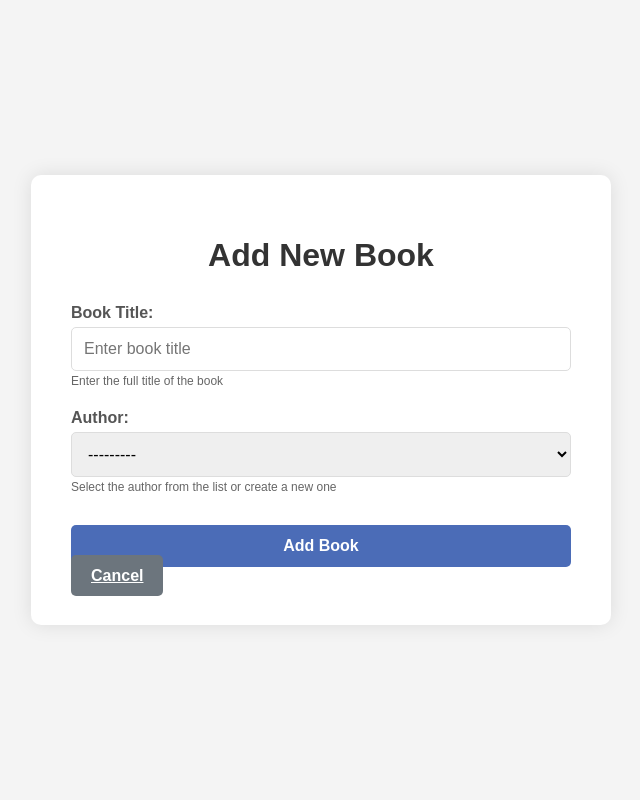
After one commit to AhmedFakhr999/Alx_DjangoLearnLab, a Django app: page /relationship/books/add/ in a window 1280 px wide. The commit adds this page. Shown: the whole page, without its empty margins (319-959 px from the left). Run offline with Django 5.2, Linux system fonts and the light colour scheme; a user stored in the database is signed in; data that the repository does not hold is empty.

Commit message:
modification for task 4

```diff
--- a/django-models/LibraryProject/relationship_app/forms.py
+++ b/django-models/LibraryProject/relationship_app/forms.py
@@ -1,7 +1,7 @@
 from django import forms
 from django.contrib.auth.forms import UserCreationForm
 from django.contrib.auth.models import User
-from .models import UserProfile
+from .models import UserProfile, Book, Author
 
 class ExtendedUserCreationForm(UserCreationForm):
     ROLE_CHOICES = [
@@ -38,3 +38,30 @@ class ExtendedUserCreationForm(UserCreationForm):
             profile.save()
 
         return user
+
+class BookForm(forms.ModelForm):
+    """Form for adding and editing books"""
+    class Meta:
+        model = Book
+        fields = ['title', 'author']
+        widgets = {
+            'title': forms.TextInput(attrs={'class': 'form-control', 'placeholder': 'Enter book title'}),
+            'author': forms.Select(attrs={'class': 'form-control'}),
+        }
+        labels = {
+            'title': 'Book Title',
+            'author': 'Author',
+        }
+        help_texts = {
+            'title': 'Enter the full title of the book',
+            'author': 'Select the author from the list or create a new one',
+        }
+
+class AuthorForm(forms.ModelForm):
+    """Form for adding authors (for completeness)"""
+    class Meta:
+        model = Author
+        fields = ['name']
+        widgets = {
+            'name': forms.TextInput(attrs={'class': 'form-control', 'placeholder': 'Enter author name'}),
+        }
--- /dev/null
+++ b/django-models/LibraryProject/relationship_app/templates/relationship_app/book_form.html
@@ -0,0 +1,102 @@
+<!DOCTYPE html>
+<html lang="en">
+<head>
+    <meta charset="UTF-8">
+    <title>{{ title }}</title>
+    <style>
+        body {
+            font-family: Arial, sans-serif;
+            background-color: #f4f4f4;
+            margin: 0;
+            padding: 0;
+            display: flex;
+            justify-content: center;
+            align-items: center;
+            min-height: 100vh;
+        }
+        .container {
+            background-color: white;
+            padding: 40px;
+            border-radius: 10px;
+            box-shadow: 0 0 20px rgba(0,0,0,0.1);
+            width: 100%;
+            max-width: 500px;
+        }
+        h1 {
+            text-align: center;
+            color: #333;
+            margin-bottom: 30px;
+        }
+        .form-group {
+            margin-bottom: 20px;
+        }
+        label {
+            display: block;
+            margin-bottom: 5px;
+            color: #555;
+            font-weight: bold;
+        }
+        input[type="text"],
+        select {
+            width: 100%;
+            padding: 12px;
+            border: 1px solid #ddd;
+            border-radius: 5px;
+            font-size: 16px;
+            box-sizing: border-box;
+        }
+        .btn {
+            background-color: #4b6cb7;
+            color: white;
+            padding: 12px 20px;
+            border: none;
+            border-radius: 5px;
+            cursor: pointer;
+            font-size: 16px;
+            font-weight: bold;
+            width: 100%;
+            transition: background-color 0.3s;
+            margin-top: 10px;
+        }
+        .btn:hover {
+            background-color: #3a559f;
+        }
+        .btn-cancel {
+            background-color: #6c757d;
+            margin-top: 10px;
+        }
+        .btn-cancel:hover {
+            background-color: #545b62;
+        }
+    </style>
+</head>
+<body>
+    <div class="container">
+        <h1>{{ title }}</h1>
+
+        <form method="post">
+            {% csrf_token %}
+
+            {% for field in form %}
+            <div class="form-group">
+                <label for="{{ field.id_for_label }}">{{ field.label }}:</label>
+                {{ field }}
+
+                {% if field.help_text %}
+                <small style="color: #666; font-size: 12px;">{{ field.help_text }}</small>
+                {% endif %}
+
+                {% if field.errors %}
+                <div style="color: red; font-size: 14px; margin-top: 5px;">
+                    {{ field.errors }}
+                </div>
+                {% endif %}
+            </div>
+            {% endfor %}
+
+            <button type="submit" class="btn">{{ action }} Book</button>
+            <a href="{% url 'relationship_app:book-list' %}" class="btn btn-cancel">Cancel</a>
+        </form>
+    </div>
+</body>
+</html>
--- a/django-models/LibraryProject/relationship_app/urls.py
+++ b/django-models/LibraryProject/relationship_app/urls.py
@@ -15,12 +15,23 @@ urlpatterns = [
     path('librarian/', views.librarian_view, name='librarian_view'),
     path('member/', views.member_view, name='member_view'),
 
+    # Book views with custom permissions - function-based
+    path('books/', views.list_books, name='book-list'),
+    path('books/<int:book_id>/', views.book_detail, name='book-detail'),
+    path('books/add/', views.add_book, name='add-book'),
+    path('books/<int:book_id>/edit/', views.edit_book, name='edit-book'),
+    path('books/<int:book_id>/delete/', views.delete_book, name='delete-book'),
+
+    # Alternative class-based book views
+    path('books/class/add/', views.BookCreateView.as_view(), name='add-book-class'),
+    path('books/class/<int:pk>/edit/', views.BookUpdateView.as_view(), name='edit-book-class'),
+    path('books/class/<int:pk>/delete/', views.BookDeleteView.as_view(), name='delete-book-class'),
+
     # Protected example URLs
     path('protected/', views.protected_view_example, name='protected'),
     path('protected-books/', views.ProtectedListView.as_view(), name='protected-books'),
 
     # Original URLs
-    path('books/', views.list_books, name='book-list'),
     path('libraries/', views.LibraryListView.as_view(), name='library-list'),
     path('library/<int:pk>/', views.LibraryDetailView.as_view(), name='library-detail'),
     path('library-fn/<int:library_id>/', views.library_detail_function, name='library-detail-fn'),
--- a/django-models/LibraryProject/relationship_app/views.py
+++ b/django-models/LibraryProject/relationship_app/views.py
@@ -1,12 +1,14 @@
 from django.shortcuts import render, get_object_or_404, redirect
 from django.contrib.auth import login, authenticate
 from django.contrib.auth.forms import UserCreationForm, AuthenticationForm
-from django.contrib.auth.decorators import login_required, user_passes_test
-from django.contrib.auth.mixins import LoginRequiredMixin
+from django.contrib.auth.decorators import login_required, user_passes_test, permission_required
+from django.contrib.auth.mixins import LoginRequiredMixin, PermissionRequiredMixin
 from django.contrib import messages
-from django.views.generic import ListView, DetailView
+from django.views.generic import ListView, DetailView, CreateView, UpdateView, DeleteView
 from django.urls import reverse_lazy
+from django.views import View
 from .models import Book, Library, Author, UserProfile
+from .forms import ExtendedUserCreationForm, BookForm
 
 # Custom test functions for role-based access
 def is_admin(user):
@@ -71,8 +73,6 @@ def home(request):
 # REGISTRATION VIEW WITH ROLE SELECTION
 def register(request):
     """Enhanced registration view with role selection"""
-    from .forms import ExtendedUserCreationForm  # We'll create this form
-
     if request.method == 'POST':
         form = ExtendedUserCreationForm(request.POST)
         if form.is_valid():
@@ -108,7 +108,6 @@ def admin_view(request):
 @user_passes_test(is_librarian)
 def librarian_view(request):
     """View accessible only to Librarian users"""
-    # Librarians can see all books and libraries
     books = Book.objects.select_related('author').all()
     libraries = Library.objects.all()
 
@@ -122,7 +121,6 @@ def librarian_view(request):
 @user_passes_test(is_member)
 def member_view(request):
     """View accessible only to Member users"""
-    # Members can see books and basic library info
     recent_books = Book.objects.select_related('author').order_by('-id')[:10]
     libraries = Library.objects.all()
 
@@ -131,6 +129,120 @@ def member_view(request):
         'libraries': libraries,
         'current_user': request.user,
     })
+
+# BOOK VIEWS WITH CUSTOM PERMISSIONS
+
+@login_required
+@permission_required('relationship_app.can_view_book', raise_exception=True)
+def book_detail(request, book_id):
+    """View book details - requires can_view_book permission"""
+    book = get_object_or_404(Book.objects.select_related('author'), id=book_id)
+    return render(request, 'relationship_app/book_detail.html', {'book': book})
+
+@login_required
+@permission_required('relationship_app.can_add_book', raise_exception=True)
+def add_book(request):
+    """Add a new book - requires can_add_book permission"""
+    if request.method == 'POST':
+        form = BookForm(request.POST)
+        if form.is_valid():
+            book = form.save()
+            messages.success(request, f'Book "{book.title}" added successfully!')
+            return redirect('relationship_app:book-list')
+    else:
+        form = BookForm()
+
+    return render(request, 'relationship_app/book_form.html', {
+        'form': form,
+        'title': 'Add New Book',
+        'action': 'Add'
+    })
+
+@login_required
+@permission_required('relationship_app.can_change_book', raise_exception=True)
+def edit_book(request, book_id):
+    """Edit an existing book - requires can_change_book permission"""
+    book = get_object_or_404(Book, id=book_id)
+
+    if request.method == 'POST':
+        form = BookForm(request.POST, instance=book)
+        if form.is_valid():
+            book = form.save()
+            messages.success(request, f'Book "{book.title}" updated successfully!')
+            return redirect('relationship_app:book-detail', book_id=book.id)
+    else:
+        form = BookForm(instance=book)
+
+    return render(request, 'relationship_app/book_form.html', {
+        'form': form,
+        'title': f'Edit Book: {book.title}',
+        'action': 'Update'
+    })
+
+@login_required
+@permission_required('relationship_app.can_delete_book', raise_exception=True)
+def delete_book(request, book_id):
+    """Delete a book - requires can_delete_book permission"""
+    book = get_object_or_404(Book, id=book_id)
+
+    if request.method == 'POST':
+        book_title = book.title
+        book.delete()
+        messages.success(request, f'Book "{book_title}" deleted successfully!')
+        return redirect('relationship_app:book-list')
+
+    return render(request, 'relationship_app/book_confirm_delete.html', {'book': book})
+
+# Class-based views with permissions (alternative approach)
+
+class BookCreateView(PermissionRequiredMixin, CreateView):
+    """Class-based view for adding books with permission check"""
+    model = Book
+    form_class = BookForm
+    template_name = 'relationship_app/book_form.html'
+    success_url = reverse_lazy('relationship_app:book-list')
+    permission_required = 'relationship_app.can_add_book'
+
+    def get_context_data(self, **kwargs):
+        context = super().get_context_data(**kwargs)
+        context['title'] = 'Add New Book'
+        context['action'] = 'Add'
+        return context
+
+    def form_valid(self, form):
+        messages.success(self.request, f'Book "{form.instance.title}" added successfully!')
+        return super().form_valid(form)
+
+class BookUpdateView(PermissionRequiredMixin, UpdateView):
+    """Class-based view for editing books with permission check"""
+    model = Book
+    form_class = BookForm
+    template_name = 'relationship_app/book_form.html'
+    permission_required = 'relationship_app.can_change_book'
+
+    def get_success_url(self):
+        return reverse_lazy('relationship_app:book-detail', kwargs={'book_id': self.object.id})
+
+    def get_context_data(self, **kwargs):
+        context = super().get_context_data(**kwargs)
+        context['title'] = f'Edit Book: {self.object.title}'
+        context['action'] = 'Update'
+        return context
+
+    def form_valid(self, form):
+        messages.success(self.request, f'Book "{form.instance.title}" updated successfully!')
+        return super().form_valid(form)
+
+class BookDeleteView(PermissionRequiredMixin, DeleteView):
+    """Class-based view for deleting books with permission check"""
+    model = Book
+    template_name = 'relationship_app/book_confirm_delete.html'
+    success_url = reverse_lazy('relationship_app:book-list')
+    permission_required = 'relationship_app.can_delete_book'
+
+    def delete(self, request, *args, **kwargs):
+        messages.success(self.request, f'Book "{self.get_object().title}" deleted successfully!')
+        return super().delete(request, *args, **kwargs)
 
 # Protected views (existing)
 @login_required
```
Also changed, not shown: django-models/LibraryProject/relationship_app/admin.py (+30 -2 lines), django-models/LibraryProject/relationship_app/models.py (+15 -1 lines), django-models/LibraryProject/relationship_app/templates/relationship_app/book_confirm_detail.html (added, +101 -0 lines), django-models/LibraryProject/relationship_app/templates/relationship_app/book_detail.html (added, +101 -0 lines), django-models/LibraryProject/relationship_app/templates/relationship_app/list_books.html (+58 -20 lines), django-models/LibraryProject/db.sqlite3, django-models/LibraryProject/relationship_app/migrations/0003_alter_book_options_alter_userprofile_options.py (added), django-models/LibraryProject/relationship_app/migrations/0004_alter_book_options.py (added).
